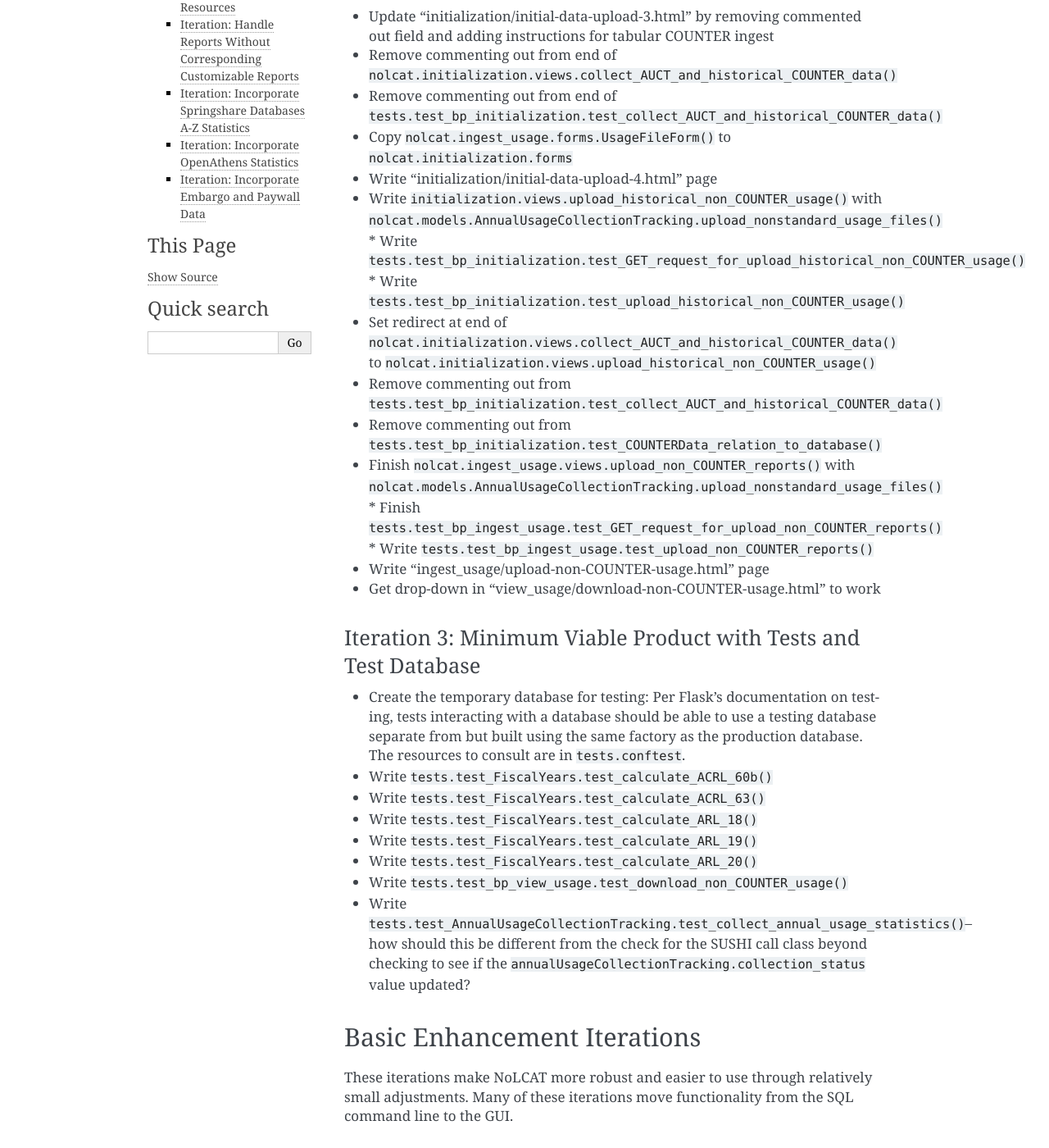
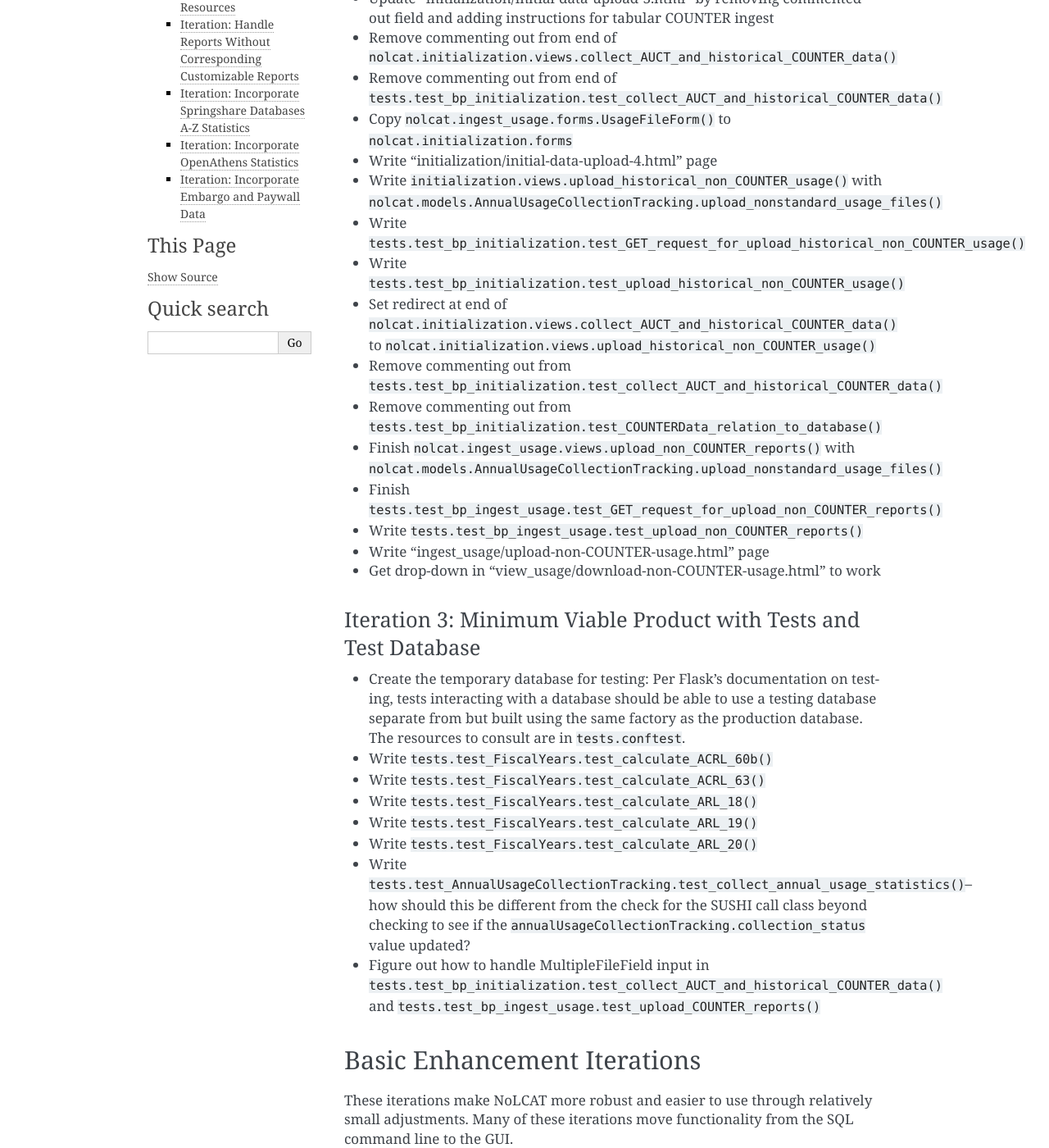
Before and after one commit to ereiskind/nolcat, a Sphinx documentation site: the page built from docs/source/roadmap.rst, in a window 1280 px wide and 1400 px high, scrolled down 1945 px. Shown: the whole window at 82% size. Built offline with Sphinx 7.4.7, drawn with Linux system fonts in a browser that asks for light colours; some of the changed text lies outside the part shown.

Commit message:
Update roadmap

```diff
--- a/docs/source/roadmap.rst
+++ b/docs/source/roadmap.rst
@@ -24,8 +24,8 @@
 ======================================
 * Create ability to ingest SQL file with proper insert statements [Search file, extract lines matching regex ``^INSERT INTO `COUNTERData` VALUES.*;$``, and load them into database]
 * Add instructions to "ingest_usage/upload-COUNTER-reports.html" page
-* Finish ``nolcat.view_usage.views.use_predefined_SQL_query()`` for the standard views
-* Finish "query-wizard.html"
+* Finish ``nolcat.view_usage.views.download_non_COUNTER_usage()``
+* Write ``tests.test_bp_view_usage.test_download_non_COUNTER_usage()``
 * Add names and descriptions of standard views to ``nolcat.view_usage.forms.QueryWizardForm()``
 * Handle the "https://docs.sqlalchemy.org/en/13/core/connections.html#sqlalchemy.engine.Engine.execute for database update and delete operations" updates
 
@@ -37,14 +37,14 @@
 * Copy ``nolcat.ingest_usage.forms.UsageFileForm()`` to ``nolcat.initialization.forms``
 * Write "initialization/initial-data-upload-4.html" page
 * Write ``initialization.views.upload_historical_non_COUNTER_usage()`` with ``nolcat.models.AnnualUsageCollectionTracking.upload_nonstandard_usage_files()``
-  * Write ``tests.test_bp_initialization.test_GET_request_for_upload_historical_non_COUNTER_usage()``
-  * Write ``tests.test_bp_initialization.test_upload_historical_non_COUNTER_usage()``
+* Write ``tests.test_bp_initialization.test_GET_request_for_upload_historical_non_COUNTER_usage()``
+* Write ``tests.test_bp_initialization.test_upload_historical_non_COUNTER_usage()``
 * Set redirect at end of ``nolcat.initialization.views.collect_AUCT_and_historical_COUNTER_data()`` to ``nolcat.initialization.views.upload_historical_non_COUNTER_usage()``
 * Remove commenting out from ``tests.test_bp_initialization.test_collect_AUCT_and_historical_COUNTER_data()``
 * Remove commenting out from ``tests.test_bp_initialization.test_COUNTERData_relation_to_database()``
 * Finish ``nolcat.ingest_usage.views.upload_non_COUNTER_reports()`` with ``nolcat.models.AnnualUsageCollectionTracking.upload_nonstandard_usage_files()``
-  * Finish ``tests.test_bp_ingest_usage.test_GET_request_for_upload_non_COUNTER_reports()``
-  * Write ``tests.test_bp_ingest_usage.test_upload_non_COUNTER_reports()``
+* Finish ``tests.test_bp_ingest_usage.test_GET_request_for_upload_non_COUNTER_reports()``
+* Write ``tests.test_bp_ingest_usage.test_upload_non_COUNTER_reports()``
 * Write "ingest_usage/upload-non-COUNTER-usage.html" page
 * Get drop-down in "view_usage/download-non-COUNTER-usage.html" to work
 
@@ -56,8 +56,8 @@
 * Write ``tests.test_FiscalYears.test_calculate_ARL_18()``
 * Write ``tests.test_FiscalYears.test_calculate_ARL_19()``
 * Write ``tests.test_FiscalYears.test_calculate_ARL_20()``
-* Write ``tests.test_bp_view_usage.test_download_non_COUNTER_usage()``
 * Write ``tests.test_AnnualUsageCollectionTracking.test_collect_annual_usage_statistics()``--how should this be different from the check for the SUSHI call class beyond checking to see if the ``annualUsageCollectionTracking.collection_status`` value updated?
+* Figure out how to handle MultipleFileField input in ``tests.test_bp_initialization.test_collect_AUCT_and_historical_COUNTER_data()`` and ``tests.test_bp_ingest_usage.test_upload_COUNTER_reports()``
 
 Basic Enhancement Iterations
 ****************************
@@ -125,6 +125,7 @@
 * Craft queries to use
 * Create drop-down fields for COUNTER elements in ``nolcat.view_usage.forms.QueryWizardForm()``
 * Write ``tests.test_bp_view_usage.test_use_predefined_SQL_query_with_wizard()``
+* Finish form in "query-wizard.html"
 
 Iteration 7: Show Fiscal Year Information
 =========================================
```
